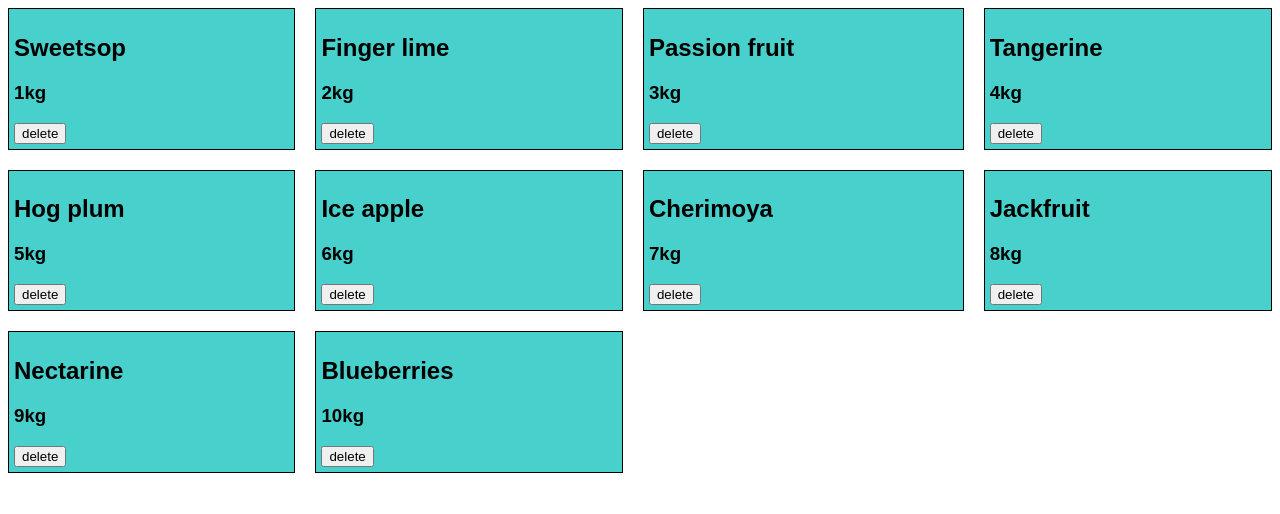
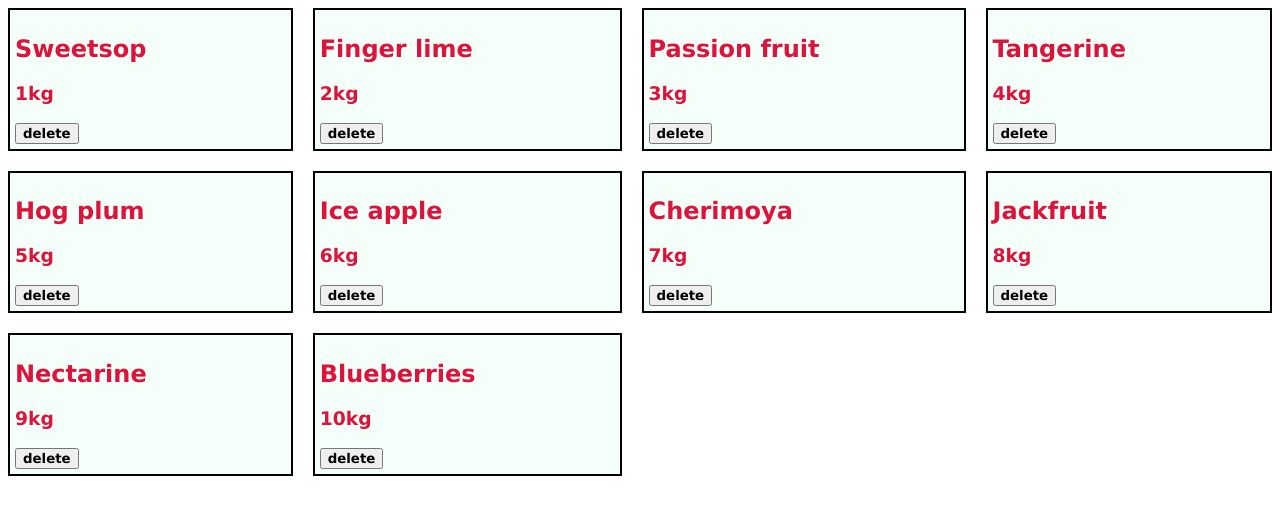
Before and after one commit to irshathbanu-mediwave/javascript-basic-, a plain HTML site: page app/index.html in a window 1280 px wide. Drawn offline with Linux system fonts and the light colour scheme.

Commit message:
To adding the color

```diff
--- a/app/style.css
+++ b/app/style.css
@@ -1,5 +1,6 @@
-body {
-    font-family: sans-serif;
+* {
+    font-family: 'Lucida Sans', 'Lucida Sans Regular', 'Lucida Grande', 'Lucida Sans Unicode', Geneva, Verdana, sans-serif;
+    font-weight: bolder;
   }
   #app{
     display: grid;
@@ -10,7 +11,8 @@ body {
   .card{
     width: auto;
     height: auto;
-    border: 1px solid black;
-    background-color:mediumturquoise;
+    border: 2px solid black;
+    background-color:mintcream;
+    color: crimson;
     padding:5px;
   }
```
